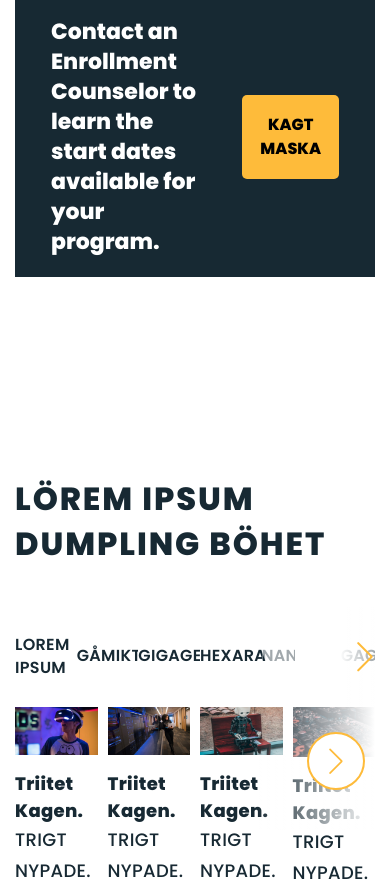
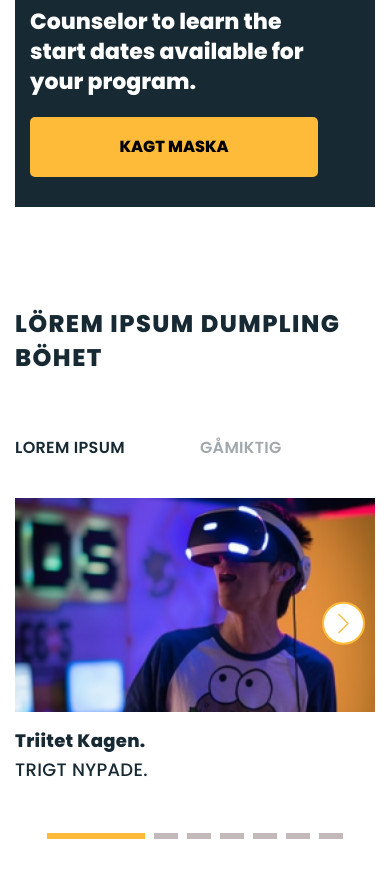
Before and after one commit to Usama-WPBrigade/SKT_Project, a plain HTML site: page index.html in a window 390 px wide. Shown: the part 1088-1979 px from the top of the page. Drawn offline with nearby package versions, Linux system fonts and the light colour scheme.

Commit message:
working on bottom slider

```diff
--- a/assets/css/responsive.css
+++ b/assets/css/responsive.css
@@ -10,6 +10,64 @@
     .hero-wrapper .container .hero-inner-wrapper{
         min-height: 450px;
     }
+
+
+    /*table section*/
+    .top-table-wrapper{
+        padding: 50px 0;
+    }
+    .contact-enroll-wrapper{
+        flex-direction: column;
+        align-items: flex-start;
+        padding: 30px 15px;
+    }
+    .contact-enroll-wrapper .contact-enroll-btn{
+        margin-top: 20px;
+        /* max-width: 239px;
+        width: 100%; */
+    }
+    .contact-enroll-wrapper .content{
+        width: 100%;
+    }
+
+
+    /*tab Slider*/
+    .tabsldier-section-wrapper{
+        padding: 50px 0;
+    }
+    .tabsldier-section-wrapper .container .tab-slider-heading{
+        font-size: 24px;
+        line-height: 140%;
+        margin-bottom: 24px;
+    }
+    .tab-slider-wrapper .mySwiper2 .swiper-button-next, .tab-slider-wrapper .mySwiper2 .swiper-button-prev{
+        background: linear-gradient(90deg,rgba(30,30,47,0),#fff0)!important;
+    }
+
+    .tab-slider-wrapper .mySwiper2 .swiper-button-next::after, .tab-slider-wrapper .mySwiper2 .swiper-button-prev::after{
+        font-size: 20px;
+    }
+    .tab-slider-wrapper .mySwiper2 .swiper-button-next::after, .tab-slider-wrapper .mySwiper2 .swiper-button-prev::after{
+        width: 15px;
+        height: 15px;
+    }
+
+    .tab-slider-wrapper .mySwiper .swiper-button-prev, .tab-slider-wrapper .mySwiper .swiper-button-next{
+        display: none;
+    }
+    .tab-slider-wrapper .swiper-pagination .swiper-pagination-bullet{
+        width: 24px;
+    }
+
+    .tab-slider-wrapper .swiper-pagination .swiper-pagination-bullet-active{
+        width: 98px;
+    }
+
+    .tab-slider-wrapper .swiper-pagination .swiper-pagination-bullet:not(:last-child) {
+        margin-right: 5px;
+    }
+
+
 
     .Snippgympa-wrapper{
         flex-direction: column;
@@ -69,4 +127,40 @@
         border-radius: 0px 0px 100px 100px;
     }
 
+
+    /* According section*/
+
+    .accordin-section-wrapper{
+        padding: 50px 0;}
+    .faq-heading{
+        font-size: 24px;
+        line-height: 36px;
+    }
+    .accordin-section-wrapper .container .accordin-cols-wrapper{
+        width: 100%;
+        flex-direction: column;
+        margin: 0;
+
+    }
+    .accordin-section-wrapper .container .col{
+        width: 100%;
+        margin: 0;
+    }
+
+    /* Progress bar section*/
+    .progress-section-wrapper{
+        padding: 50px 0;
+    }
+    .progress-bar{
+        align-items: flex-start;
+        flex-direction: column;
+    }
+    .progress-bar .pg-bar{
+        width: 100%;
+    }
+    .progress-bar:not(:first-child) .pg-title{
+        width: 100%;
+        display: flex;
+        margin-bottom: 10px;
+    }
 }
--- a/assets/css/responsive1200.css
+++ b/assets/css/responsive1200.css
@@ -22,6 +22,12 @@
     .round-card-section .container .col-right{
         padding: 0 0px 0 30px;;
     }
+
+    /*tab slider overlay*/
+    .bottom-slider .bottomSwiper .swiper-wrapper .swiper-slide .inner-slider .slider-overlay .slider-heading{
+        font-weight: 600;
+        font-size: 20px;
+    }
 }
 
 @media screen and (max-width:1024px){
@@ -43,6 +49,16 @@
     .topbar-wrapper .top-nav ul li{
         margin-right: 35px;
     }
+
+    /* tabSlider */
+    .tab-slider-wrapper{
+        padding-bottom: 50px;
+    }
+
+    .bottom-slider .bottomSwiper .swiper-wrapper .swiper-slide .inner-slider .slider-overlay{
+        padding: 20px;
+    }
+
 
 }
 @media screen and (max-width:920px){
--- a/assets/css/style.css
+++ b/assets/css/style.css
@@ -302,6 +302,11 @@ nav{
     display: flex;
     align-items: center;
 }
+.contact-enroll-wrapper .content {
+    width: calc(100% - 288px);
+
+}
+
 .contact-enroll-wrapper .content p{
     font-family: 'Poppins';
     font-style: normal;
@@ -310,10 +315,10 @@ nav{
     line-height: 30px;
     color: #FFFFFF;
     margin-right: 30px;
-    max-width: 770px;
 }
 .contact-enroll-wrapper  .contact-enroll-btn{
-    width: 288px;
+    max-width: 288px;
+    width: 100%;
 }
 .contact-enroll-wrapper  .contact-enroll-btn:hover{
     background-color: #E1E7EB;
@@ -375,7 +380,8 @@ nav{
     text-transform: uppercase;
     color:#172933;
     text-align: left;
-  }.tab-slider-wrapper .mySwiper {
+  }
+  .tab-slider-wrapper .mySwiper {
     height: 100px;
     box-sizing: border-box;
     padding: 10px 0;
@@ -445,13 +451,17 @@ nav{
     width: 100%;
     height: auto;
     padding: 0;
+    position: relative;
   }
   .tab-slider-wrapper .mySwiper2 .swiper-slide .TS-imgage-wrapper{
-        max-width:270px;
-        /* width: 100%; */
-        max-height:160px;
+        /* max-width:270px; */
+        width: 100%;
+        /* max-height:160px; */
+        height: 100%;
     }
-  .tab-slider-wrapper .mySwiper2 .swiper-slide .TS-imgage-wrapper{
+
+
+  .tab-slider-wrapper .mySwiper2 .swiper-slide .TS-imgage-wrapper img{
     display: block;
     object-fit: cover;
   }
@@ -475,22 +485,22 @@ nav{
         text-transform: capitalize;
 
     }
-     .tab-slider-wrapper .mySwiper2  .swiper-button-next {
+     .tab-slider-wrapper .mySwiper2 .swiper-button-next {
         position: absolute;
-        top: 42%;
+        top: 50%;
         transform: translateY(-50%);
         background:linear-gradient(90deg,rgba(30,30,47,0),#fff)!important;
-        height: 76%;
+        height: 100%;
         width: 120px;
         right: 0;
     }
 
     .tab-slider-wrapper .mySwiper2  .swiper-button-prev{
         position: absolute;
-        top: 42%;
+        top: 50%;
         transform: translateY(-50%);
         background:linear-gradient(90deg,#fff, rgba(30,30,47,0))!important;
-        height: 76%;
+        height: 100%;
         width: 100px;
         right: 0;
         left: 0;
@@ -842,7 +852,7 @@ background-color: #F5F5F5;
 
 /* <!------------ Accordines -----------> */
 .accordin-section-wrapper{
-    padding: 100px 0 100px 0;
+    padding: 100px 0;
     box-sizing: border-box;
     background-color: #8080800f;
 }
--- a/assets/js/custom.js
+++ b/assets/js/custom.js
@@ -42,8 +42,8 @@ $(document).ready(function () {
 
       /*Bottom slider*/
       var swiper = new Swiper(".bottomSwiper", {
-        slidesPerView: 4,
-        spaceBetween: 20,
+        slidesPerView: 1,
+        spaceBetween: 0,
         grabCursor: true,
         pagination: {
           el: ".swiper-pagination",
@@ -57,24 +57,57 @@ $(document).ready(function () {
         autoplay: {
           delay: 5000,
         },
+        breakpoints: {
+          640: {
+            slidesPerView: 2,
+            spaceBetween: 20,
+          },
+          820: {
+            slidesPerView: 2,
+            spaceBetween: 20,
+          },
+          1124: {
+            slidesPerView: 3,
+            spaceBetween: 20,
+          },
+          1024: {
+            slidesPerView: 4,
+            spaceBetween: 20,
+          }
+        }
       });
 
 
       /**Tab Slider */
       var swiper = new Swiper(".mySwiper", {
         spaceBetween: 10,
-        slidesPerView: 6,
+        slidesPerView: 2,
         freeMode: true,
         watchSlidesProgress: true,
         navigation: {
           nextEl: ".swiper-button-next",
           prevEl: ".swiper-button-prev"
+        },
+        breakpoints: {
+          640: {
+            slidesPerView: 2,
+            spaceBetween: 20,
+          },
+          768: {
+            slidesPerView: 2,
+            spaceBetween: 40,
+          },
+          1024: {
+            slidesPerView: 3,
+            spaceBetween: 30,
+          }
         }
+
       });
 
       var swiper2 = new Swiper(".mySwiper2", {
-        spaceBetween: 10,
-        slidesPerView: 4,
+        spaceBetween: 0,
+        slidesPerView: 1,
         navigation: {
           nextEl: ".swiper-button-next",
           prevEl: ".swiper-button-prev"
@@ -85,7 +118,22 @@ $(document).ready(function () {
         },
         thumbs: {
           swiper: swiper
+        },
+        breakpoints: {
+          640: {
+            slidesPerView: 2,
+            spaceBetween: 20,
+          },
+          768: {
+            slidesPerView: 2,
+            spaceBetween: 40,
+          },
+          1024: {
+            slidesPerView: 4,
+            spaceBetween: 30,
+          }
         }
+
       });
 
       /* Form Open*/
```
